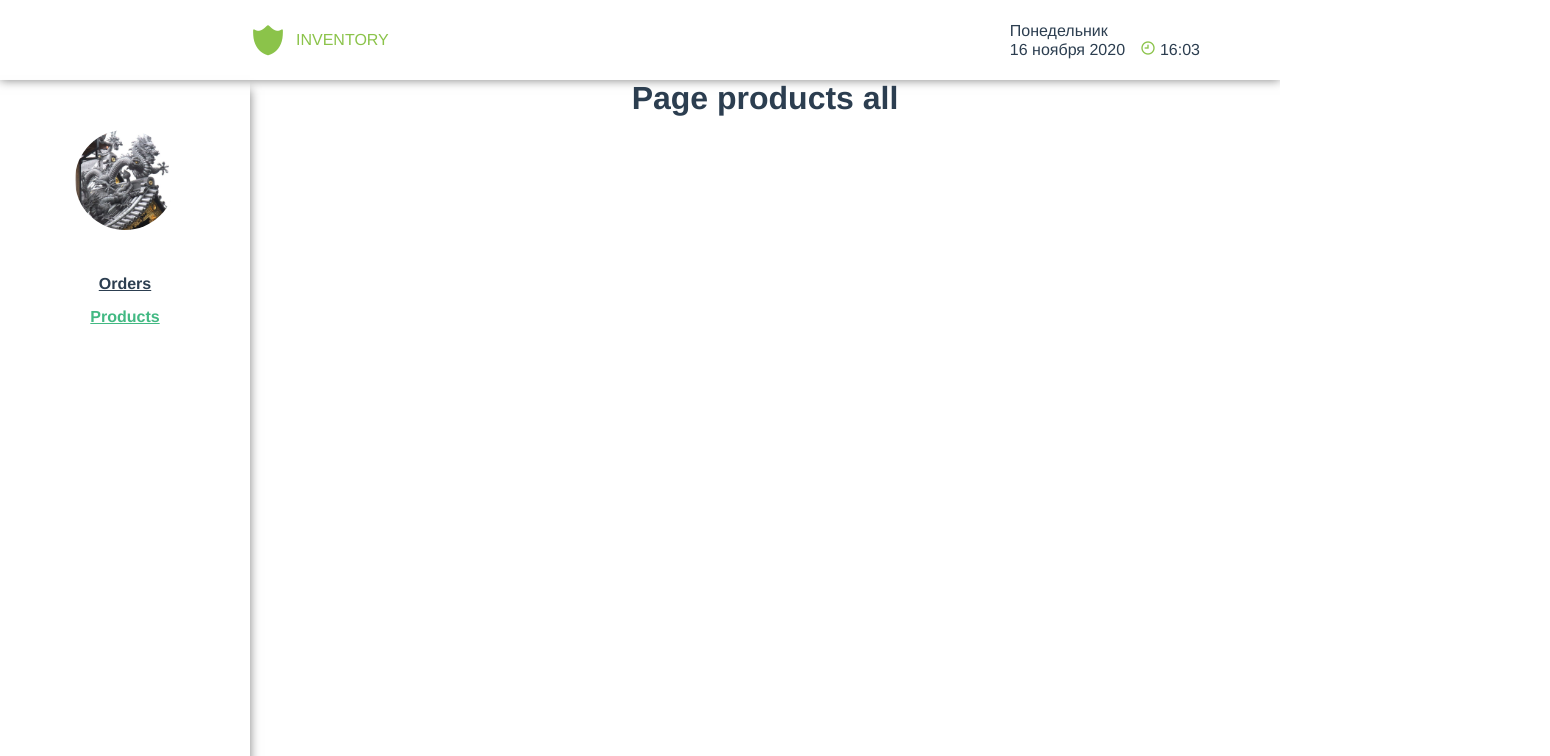
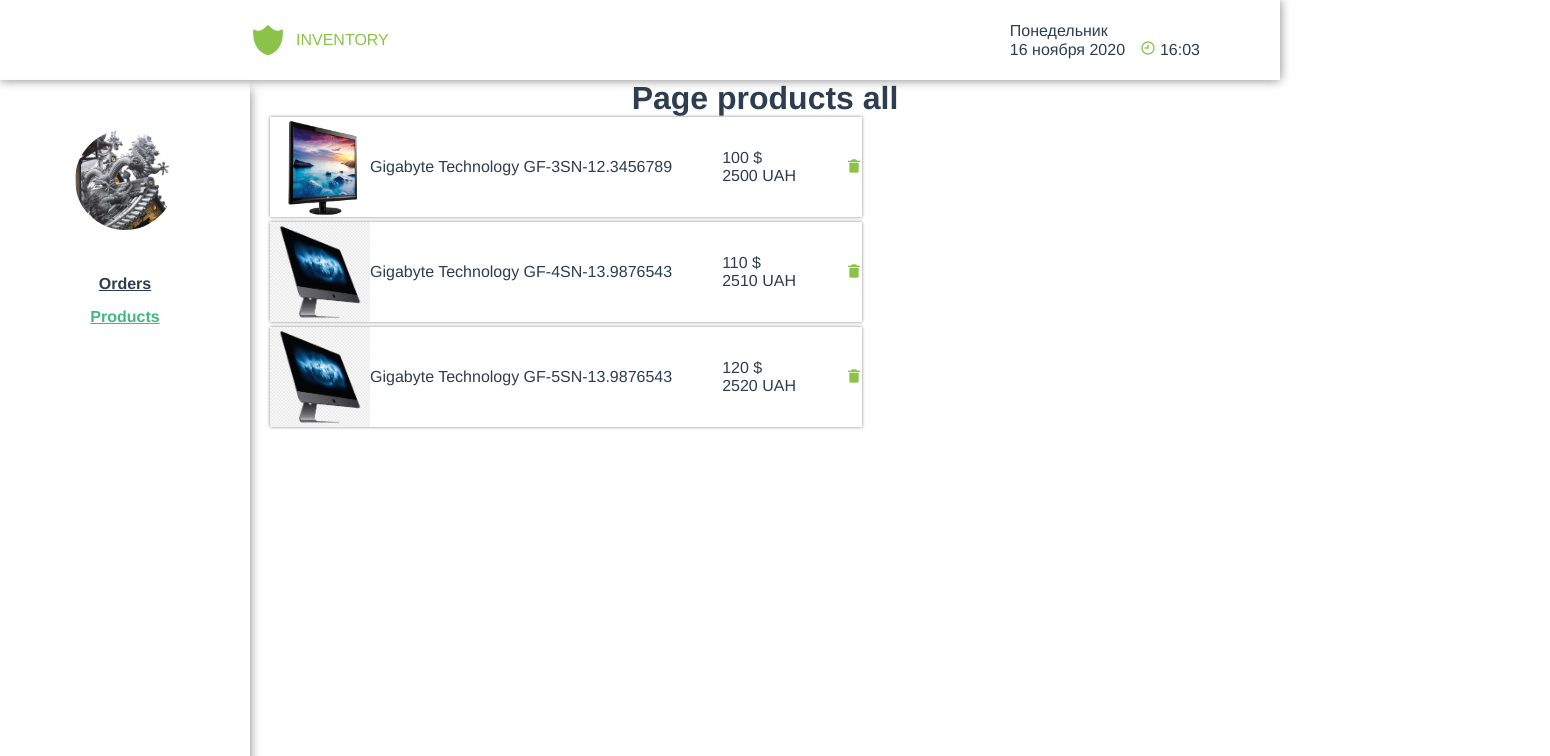
Before and after one commit to Aleksej579/new-order, a Vue app in the folder order/: page /products in a window 1280 px wide. Shown: the top 756 px of the page, 1550 px wide, since content can reach past the window. Built offline with nearby package versions, Linux system fonts and the light colour scheme.

Commit message:
not one state for btn in order

```diff
--- a/order/src/assets/data_.js
+++ b/order/src/assets/data_.js
@@ -1,18 +1,18 @@
 const orders = [
     {
-        description: 'Long long named order - 1',
+        description: 'Named order - 1',
         date: '2017-06-29',
         time: '12:09:33',
         get products() { return products }
     },
     {
-        description: 'Long long named order - 2',
+        description: 'Named order - 2',
         date: '2017-05-28',
         time: '12:09:33',
         get products() { return products }
     },
     {
-        description: 'Long long named order - 3',
+        description: 'Named order - 3',
         date: '2017-04-27',
         time: '12:09:33',
         get products() { return products }
@@ -22,8 +22,7 @@
     {
         id: 1,
         isNew: true,
-        // photo: require('./assets/monitor.png'),
-        // photo: require('./monitor.png'),
+        photo: './src/assets/monitor1.png',
         title: 'Monitors Samsung',
         specification: 'Gigabyte Technology GF-3',
         serialNumber: 'SN-12.3456789',
@@ -34,14 +33,13 @@
         },
         price: [
             { value: 100, symbol: 'USD' },
-            { value: 2600, symbol: 'UAH' }
+            { value: 2500, symbol: 'UAH' }
         ],
     },
     {
         id: 2,
         isNew: false,
-        // photo: require('./assets/monitor.png'),
-        // photo: require('./monitor.png'),
+        photo: './src/assets/monitor2.png',
         title: 'Monitors LG',
         specification: 'Gigabyte Technology GF-4',
         serialNumber: 'SN-13.9876543',
@@ -51,15 +49,14 @@
             end: '2017-06-29 12:09:33'
         },
         price: [
-            { value: 100, symbol: 'USD' },
-            { value: 2600, symbol: 'UAH' }
+            { value: 110, symbol: 'USD' },
+            { value: 2510, symbol: 'UAH' }
         ],
     },
     {
         id: 3,
         isNew: false,
-        // photo: require('./assets/monitor.png'),
-        // photo: require('./monitor.png'),
+        photo: './src/assets/monitor2.png',
         title: 'Monitors LG',
         specification: 'Gigabyte Technology GF-5',
         serialNumber: 'SN-13.9876543',
@@ -69,8 +66,8 @@
             end: '2017-06-29 12:09:33'
         },
         price: [
-            { value: 100, symbol: 'USD' },
-            { value: 2600, symbol: 'UAH' }
+            { value: 120, symbol: 'USD' },
+            { value: 2520, symbol: 'UAH' }
         ],
     }
 ]
--- a/order/src/components/Orderscomponent.vue
+++ b/order/src/components/Orderscomponent.vue
@@ -1,28 +1,33 @@
 <template>
-  <div>
-    <span v-for="item in orders" :key="item" class="list-item">
+  <div id="wrapper-orders">
+    <span
+      v-for="item in orders"
+      :key="item"
+      class="item-order"
+      v-bind="this.currentdata"
+    >
       {{ item.description }}
       <i class="bx bx-menu"></i>
-      <div>
-        <span> 23 </span>
-        <span> products </span>
-      </div>
-      <div>
-        <div>
+      <div class="wrapper-time_date">
+        <div class="time">
           {{ item.time }}
         </div>
-        <div>
+        <div class="date">
           {{ item.date }}
         </div>
       </div>
       <i class="bx bxs-trash-alt" style="color: #8bc34a"></i>
-      <i
+      <!-- <i
         v-bind:class="[show ? 'bx bxs-chevron-left' : 'bx bxs-chevron-right']"
         style="color: #8bc34a"
         @click="show = !show"
-      ></i>
-      <div v-show="show">
-        {{ item.description }}
+      ></i> -->
+      <button @click="shw">BTN</button>
+      <div v-show="this.currentdata">
+        <span v-for="item_ in item.products" :key="item_" class="item-order">
+          {{ item.products[0].id }}
+          {{ this.currentdata }}
+        </span>
       </div>
     </span>
   </div>
@@ -36,8 +41,34 @@
       orders: orders,
       products: products,
       show: false,
+      currentdata: (this.currentdata = false),
     };
   },
-  methods: {},
+  methods: {
+    shw() {
+      //   this.show = !this.show;
+      this.currentdata = !this.currentdata;
+    },
+  },
 };
 </script>
+
+<style lang="sass">
+#wrapper-orders
+    width: 100%
+    margin-left: 250px
+    padding-left: 20px
+    .item-order
+        display: flex
+        flex-direction: row
+        align-items: center
+        margin-bottom: 5px
+        width: max-content
+        box-shadow: 0 0 3px rgba(0, 0, 0, 0.5)
+        height: 100px
+
+        i
+            margin-left: 50px
+        .wrapper-time_date
+            margin-left: 50px
+</style>
--- /dev/null
+++ b/order/src/components/Productscomponent.vue
@@ -0,0 +1,65 @@
+<template>
+  <div id="wrapper-products">
+    <span v-for="item in products" :key="item" class="item-order">
+      <img alt="product" :src="item.photo" />
+      <div class="wrapper-spec_sn">
+        <span class="spec">
+          {{ item.specification }}
+        </span>
+        <span class="sn">
+          {{ item.serialNumber }}
+        </span>
+      </div>
+      <span class="wrapper-price">
+        <span> {{ item.price[0].value }} $ </span>
+        <span> {{ item.price[1].value }} UAH </span>
+      </span>
+      <div class="wrapper-btn">
+        <i class="bx bxs-trash-alt" style="color: #8bc34a"></i>
+      </div>
+    </span>
+  </div>
+</template>
+
+<script>
+import { orders, products } from "../assets/data_.js";
+export default {
+  data() {
+    return {
+      orders: orders,
+      products: products,
+      show: false,
+    };
+  },
+  methods: {},
+};
+</script>
+
+<style lang="sass">
+#wrapper-products
+    width: 100%
+    margin-left: 250px
+    padding-left: 20px
+    .item-order
+        display: flex
+        flex-direction: row
+        align-items: center
+        margin-bottom: 5px
+        width: max-content
+        box-shadow: 0 0 3px rgba(0, 0, 0, 0.5)
+        height: 100px
+
+        i
+            margin-left: 50px
+        .wrapper-time_date
+            margin-left: 50px
+        img
+            height: 100px
+            width: 100px
+        .wrapper-price
+            margin-left: 50px
+            display: flex
+            flex-direction: column
+            text-align: left
+            justify-content: flex-start
+</style>
--- a/order/src/views/Products.vue
+++ b/order/src/views/Products.vue
@@ -1,5 +1,17 @@
 <template>
   <div class="wrapper_products">
     <h1>Page products all</h1>
+    <Productscomponent />
   </div>
 </template>
+
+<script>
+import Productscomponent from "../components/Productscomponent.vue";
+
+export default {
+  name: "Products",
+  components: {
+    Productscomponent,
+  },
+};
+</script>
```
Also changed, not shown: order/src/assets/monitor1.png (renamed from order/src/assets/monitor.png).
